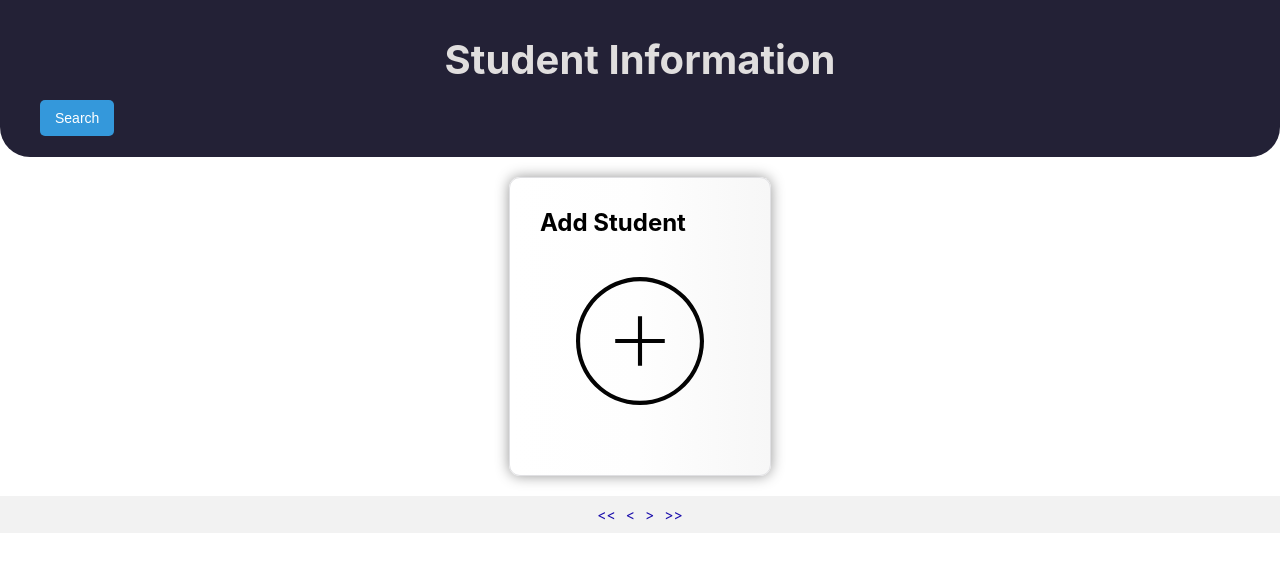
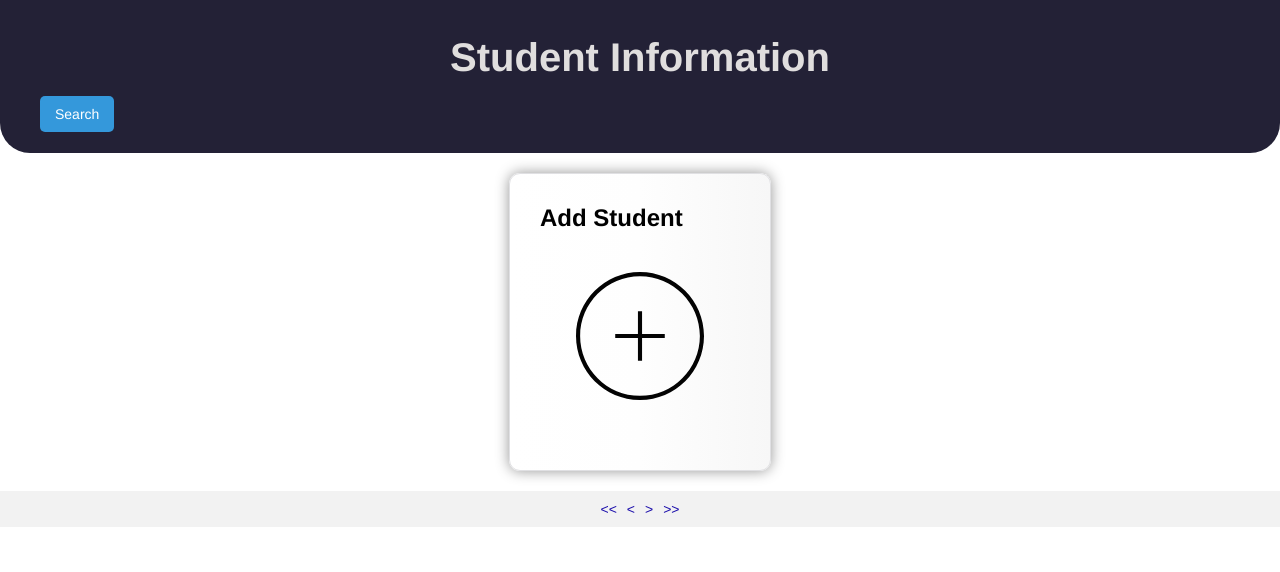
Before and after one commit to ShibaCodingLife/Web-Info-system, a Flask app: template templates/students.html in a window 1280 px wide; the page is wider, and only the part inside the window is pictured. Shown: the top 572 px of that part. Run offline with Flask 3, Linux system fonts and the light colour scheme; the template is opened without the code that fills it, so the values that code supplies are empty; some web fonts are replaced.

Commit message:
add SF-Pro font.

```diff
--- a/static/students.css
+++ b/static/students.css
@@ -1,7 +1,16 @@
 @import url("students_card.css");
 
+@font-face {
+    font-family: 'CustomFont';
+    src: url('fonts/SF-Pro.ttf') format('truetype'),
+    url('fonts/SF-Pro-Italic.ttf') format('truetype');
+}
+
+* {
+    font-family: CustomFont, Helvetica Neue, Helvetica, sans-serif;
+}
+
 body {
-    font-family: SF Pro Text, SF Pro Icons, Helvetica Neue, Helvetica, Arial, sans-serif;
     margin: 0;
     padding: 0;
     background-color: #ffffff;
```
Also changed, not shown: static/fonts/Arial.ttf (renamed from static/Arial.ttf), 2 other files.
